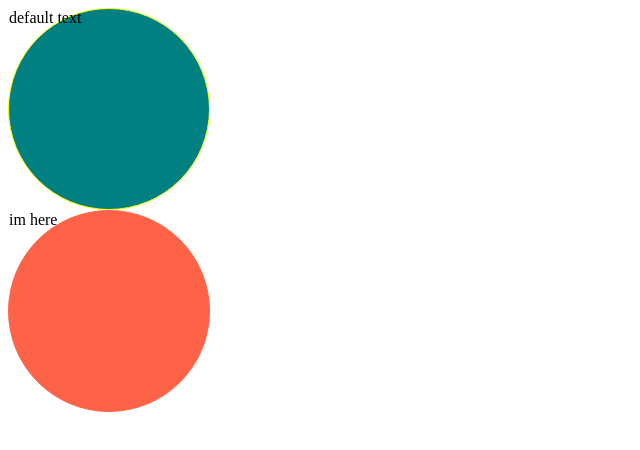
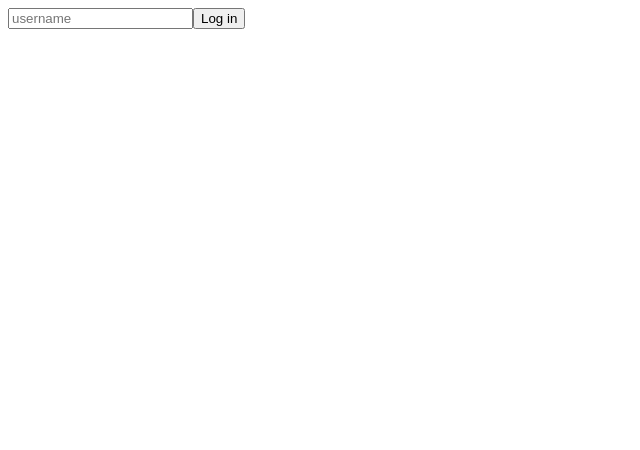
Before and after one commit to pjk0007/react-StudyTypescript, a React (Create React App) app: page / in a window 1280 px wide. Shown: the top 450 px of the page, without its empty margins (0-640 px from the left). Built offline with nearby package versions, Linux system fonts and the light colour scheme.

Commit message:
using event with React.FormEvent

```diff
--- a/src/App.tsx
+++ b/src/App.tsx
@@ -1,10 +1,23 @@
-import Circle from './Circle';
+import React, {useState} from "react";
 
 function App() {
+  const [value, setValue] = useState("");
+  const onChange = (event: React.FormEvent<HTMLInputElement>) => {
+    const{
+      currentTarget:{value},
+    } = event;
+    setValue(value);
+  };
+  const onSubmit = (event:React.FormEvent<HTMLFormElement>) =>{
+    event.preventDefault();
+    console.log(event);
+  };
   return (
     <div>
-      <Circle borderColor="yellow" bgColor="teal"/>
-      <Circle text = "im here" bgColor="tomato"/>
+      <form onSubmit={onSubmit}>
+        <input type="text" onChange={onChange} placeholder="username"/>
+        <button>Log in</button>
+      </form>
     </div>);
 }
 
--- a/src/Circle.tsx
+++ /dev/null
@@ -1,26 +0,0 @@
-import styled from 'styled-components';
-
-interface ContainerProps{
-    bgColor:string;
-    borderColor:string;
-}
-
-const Container = styled.div<ContainerProps>`
-    width:200px;
-    height:200px;
-    background-color: ${props=>props.bgColor};
-    border-radius:50%;
-    border:1px solid ${props=>props.borderColor};
-`;
-
-interface CircleProps{
-    bgColor:string;
-    borderColor?: string;
-    text?:string;
-}
-
-function Circle({bgColor, borderColor, text = "default text"}: CircleProps){
-    return(<Container bgColor={bgColor} borderColor={borderColor ?? bgColor}>{text}</Container>);
-}
-
-export default Circle;
```
